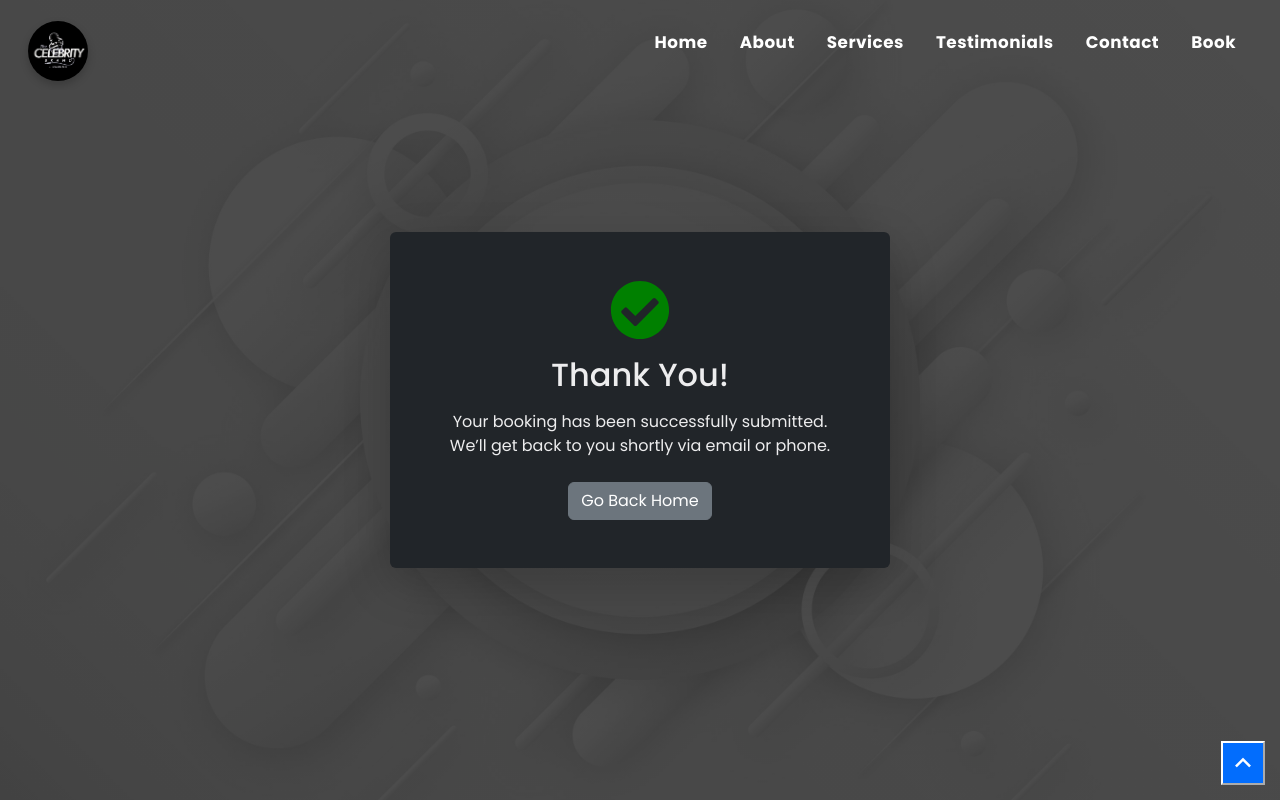
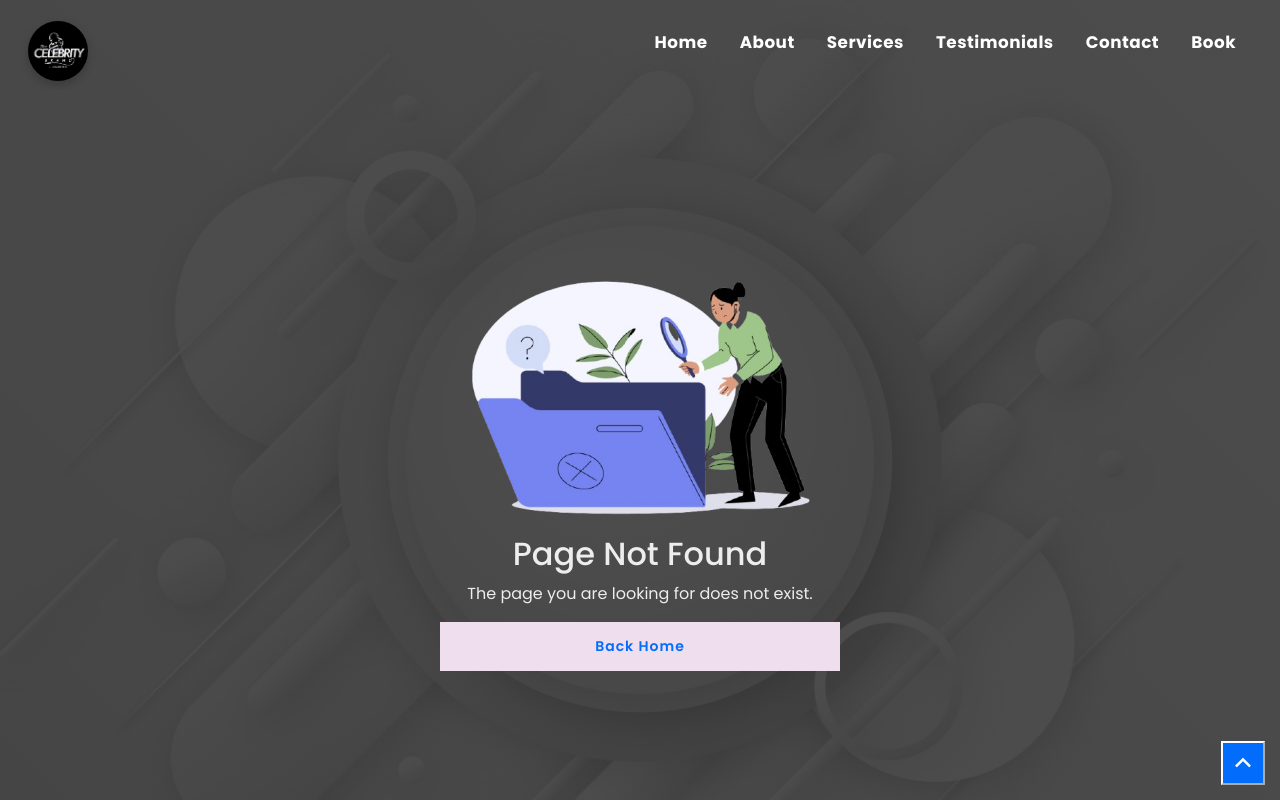
Before and after one commit to senatorash/mc-celebrity, a React (Vite) app: page /thank-you in a window 1280 px wide. Shown: the top 800 px of the page. Built offline with nearby package versions, Linux system fonts and the light colour scheme.

Commit message:
update to contact

```diff
--- a/src/assets/styles/Book.module.css
+++ b/src/assets/styles/Book.module.css
@@ -1,5 +1,4 @@
 .book_section {
-  /* padding: 0 20px 0 100px; */
   background: linear-gradient(rgba(0, 0, 0, 0.7), rgba(0, 0, 0, 0.7)),
     url(../images/4848369.jpg) no-repeat center center fixed;
   background-size: cover;
--- a/src/components/Home/Contact.tsx
+++ b/src/components/Home/Contact.tsx
@@ -130,15 +130,24 @@ const Contact = () => {
               </>
               {/* <div> */}
               <div className="mb-3 text-sm-start text-md-start text-lg-start ">
-                <Link to="#" className={`${classes.SocialLink}`}>
+                <Link
+                  to="https://www.facebook.com/share/172Y5e3Mp3/?mibextid=wwXIfr"
+                  className={`${classes.SocialLink}`}
+                >
                   <i className="ri-facebook-fill"></i>
                 </Link>
 
-                <Link to="#" className={`${classes.SocialLink}`}>
+                <Link
+                  to="https://www.instagram.com/mccelebrity?igsh=MXRvcnNqajd4cXB1cg%3D%3D&utm_source=qr"
+                  className={`${classes.SocialLink}`}
+                >
                   <i className="ri-instagram-line"></i>
                 </Link>
 
-                <Link to="#" className={`${classes.SocialLink}`}>
+                <Link
+                  to="https://x.com/iammccelebrity?s=21&t=fi3v8gvXq-_k0j2587tyng"
+                  className={`${classes.SocialLink}`}
+                >
                   <i className="ri-twitter-x-line"></i>
                 </Link>
 
@@ -146,7 +155,10 @@ const Contact = () => {
                   <i className="ri-youtube-line"></i>
                 </Link>
 
-                <Link to="#" className={`${classes.SocialLink}`}>
+                <Link
+                  to="https://www.tiktok.com/@mccelebrity23?_t=ZS-8yvEgKFXLWO&_r=1"
+                  className={`${classes.SocialLink}`}
+                >
                   <i className="ri-tiktok-line"></i>
                 </Link>
               </div>
--- a/src/components/Home/HeroSection.tsx
+++ b/src/components/Home/HeroSection.tsx
@@ -7,14 +7,11 @@ const HeroSection = () => {
   return (
     <Element name="home" id="home">
       <section className={`container-fluid ${classes.HeroContainer}`}>
-        {/* <div className="row"> */}
-        {/* <div className=""> */}
         <div className={classes.HeroContent}>
-          {/* <span className={classes.name}>MC CELEBRITY</span> */}
           <h1>
             Your Event, <span className={classes.hero_text}>My Stage</span>
           </h1>
-          <h4>MC Celebrity || Best MC in Nigeria</h4>
+          <h4>MC Celebrity | Best MC in Nigeria</h4>
           <div className={classes.HeroTyping}>
             <HeroTyping />
           </div>
@@ -32,39 +29,9 @@ const HeroSection = () => {
             </div>
           </div>
         </div>
-        {/* </div> */}
-        {/* </div> */}
       </section>
     </Element>
   );
 };
 
 export default HeroSection;
-
-{
-  /* <div className={classes.HeroContent}>
-  <span className={classes.name}>MC CELEBRITY</span>
-  <h1>
-    Best <span className={classes.hero_text}>Master of Ceremony</span> in
-    Nigeria
-  </h1>
-  <p>
-    Bringing elegance, fun, and professionalism to your events — MC Celebrity
-    makes every wedding, corporate gathering, or special occasion in Nigeria
-    truly unforgettable.
-  </p>
-  <div className={classes.HeroTyping}>
-    <HeroTyping />
-  </div>
-  <div className={`${classes.HeroButtons} d-flex`}>
-    <div className={classes.hero_btn1}>
-      <Link to="/" style={{ padding: "12px 25px" }}>
-        EMAIL
-      </Link>
-    </div>
-    <div className={classes.hero_btn1}>
-      <Link to="/">WHATSAPP</Link>
-    </div>
-  </div>
-</div>; */
-}
--- a/src/layouts/AppRoutes.tsx
+++ b/src/layouts/AppRoutes.tsx
@@ -2,7 +2,6 @@ import { Routes, Route } from "react-router-dom";
 import Home from "../pages/Home";
 import Error404 from "../pages/Error404";
 import Book from "../pages/Book";
-import ThankYou from "../pages/ThankYou";
 import ScrollToTop from "../components/UI/ScrollToTop";
 const AppRoutes = () => {
   // const location = useLocation();
@@ -13,7 +12,6 @@ const AppRoutes = () => {
           <Route path="*" element={<Error404 />} />
           <Route path="/" element={<Home />} />
           <Route path="/book" element={<Book />} />
-          <Route path="/thank-you" element={<ThankYou />} />
         </Routes>
       </ScrollToTop>
     </>
--- a/src/pages/ThankYou.tsx
+++ /dev/null
@@ -1,28 +0,0 @@
-import { FaCheckCircle } from "react-icons/fa";
-import { Link } from "react-router-dom";
-import classes from "../assets/styles/Book.module.css";
-
-const ThankYou = () => {
-  return (
-    <section
-      className={`d-flex justify-content-center align-items-center vh-100 bg-dark ${classes.book_section}`}
-    >
-      <div
-        className="text-center shadow-lg p-5 rounded bg-dark"
-        style={{ maxWidth: "500px" }}
-      >
-        <FaCheckCircle size={60} color="green" className="mb-3" />
-        <h2 className="mb-3">Thank You!</h2>
-        <p className="mb-4">
-          Your booking has been successfully submitted. We’ll get back to you
-          shortly via email or phone.
-        </p>
-        <Link to="/" className="btn btn-secondary">
-          Go Back Home
-        </Link>
-      </div>
-    </section>
-  );
-};
-
-export default ThankYou;
```
